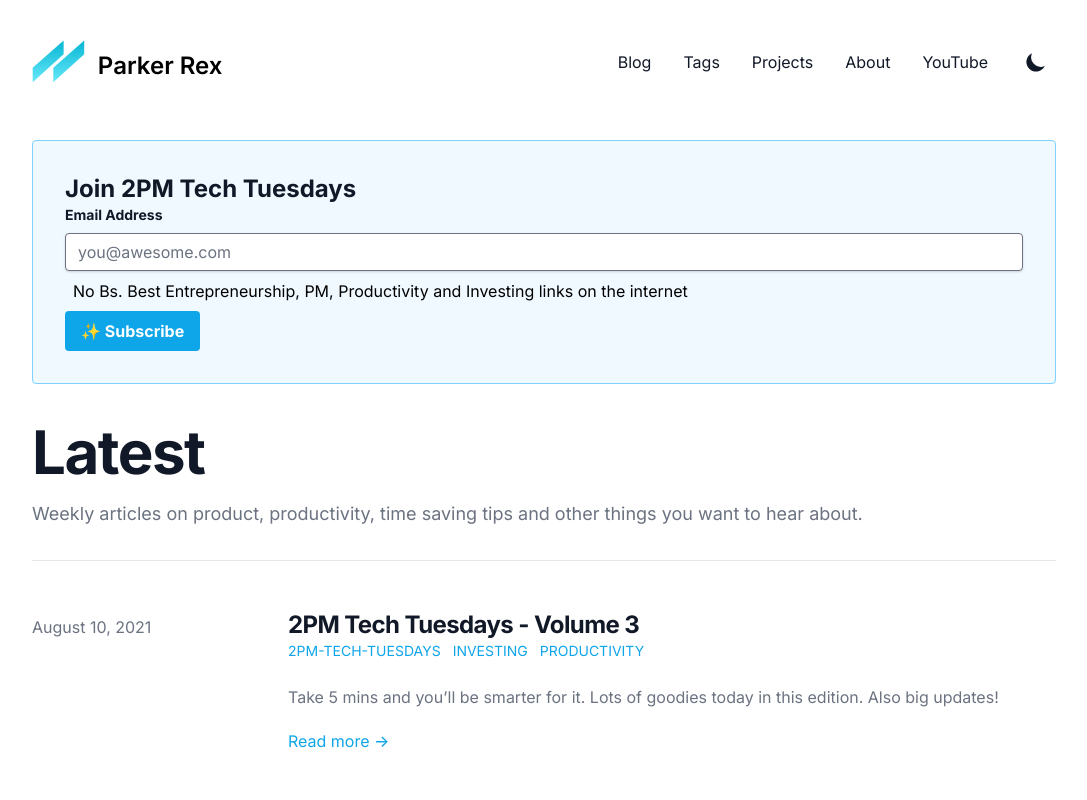
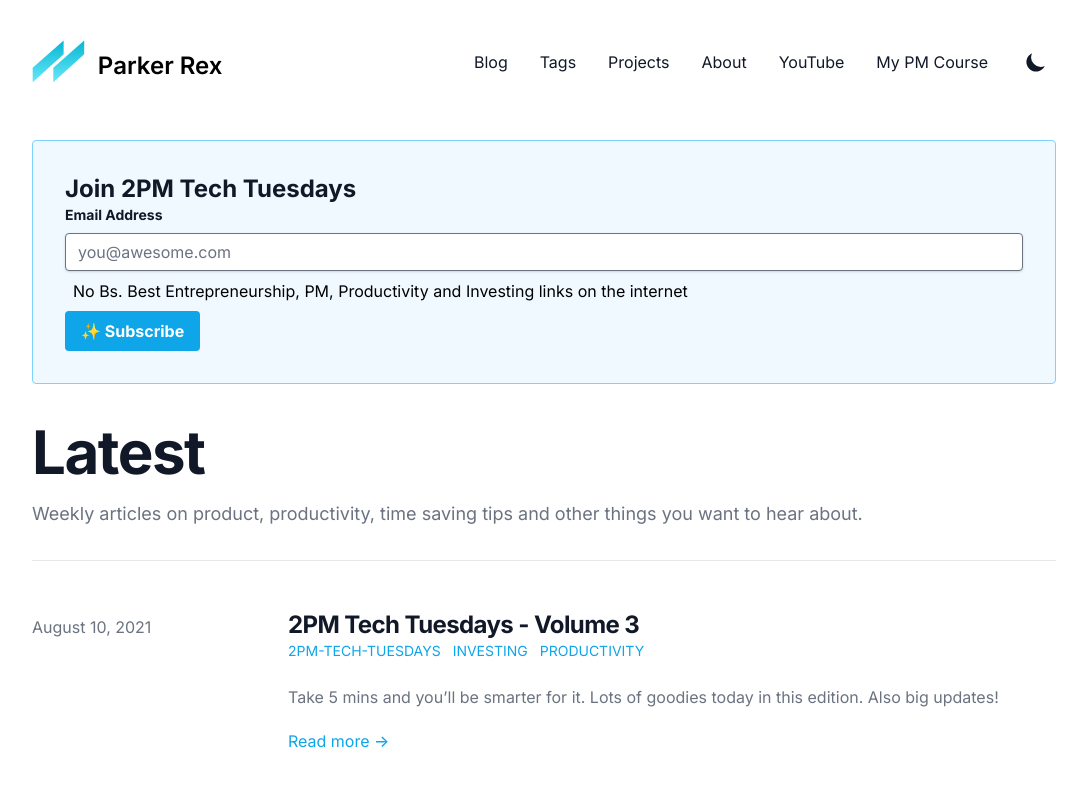
Before and after one commit to ParkerRex/product-blog, a Next.js app: page / in a window 1280 px wide. Shown: the top 800 px of the page, without its empty margins (96-1183 px from the left). Built offline with nearby package versions, Linux system fonts and the light colour scheme; what @tailwindcss/typography would draw is missing.

Commit message:
added course link

```diff
--- a/data/headerNavLinks.js
+++ b/data/headerNavLinks.js
@@ -4,6 +4,7 @@
   { href: '/projects', title: 'Projects' },
   { href: '/about', title: 'About' },
   { href: 'https://www.youtube.com/channel/UCcuaQecz84wTuxKzr1Yxi4Q', title: 'YouTube' },
+  { href: 'https://pmbeginners.teachable.com/purchase?product_id=3273132', title: 'My PM Course' },
 ]
 
 export default headerNavLinks
```
